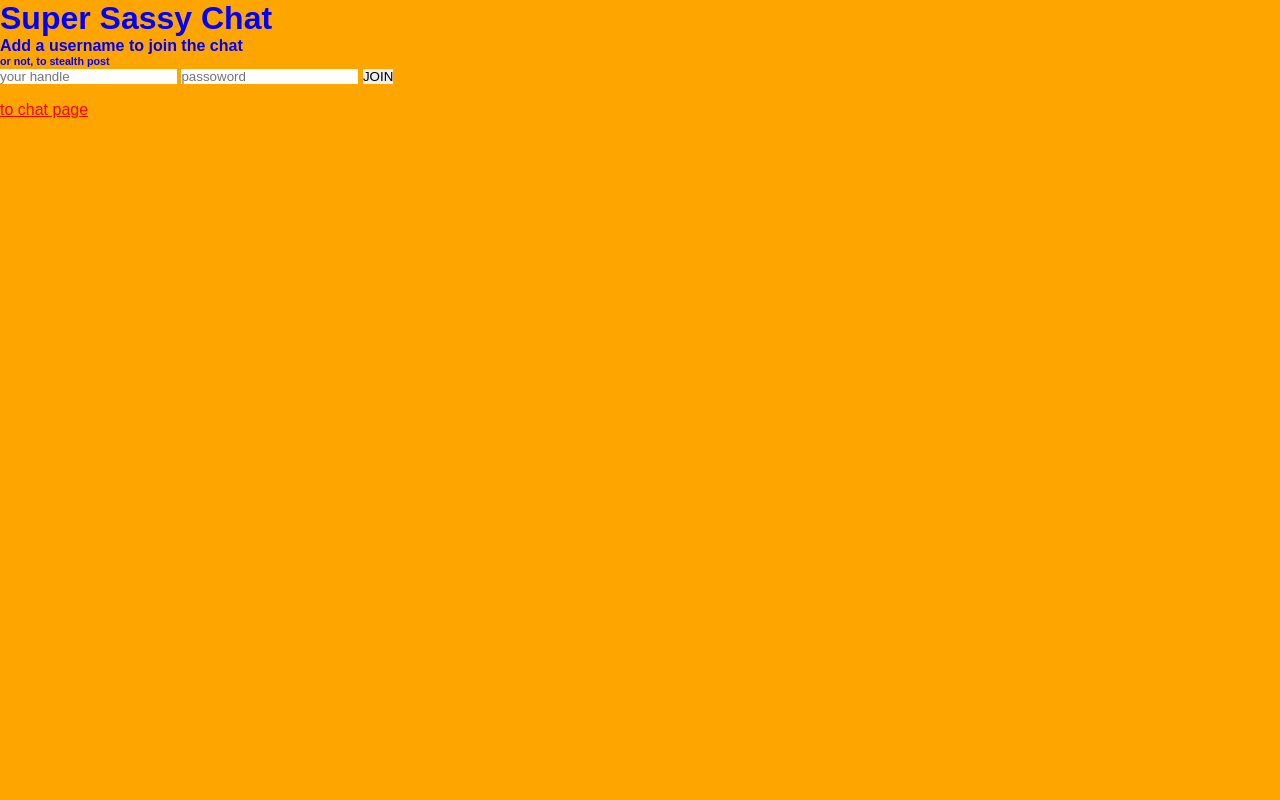
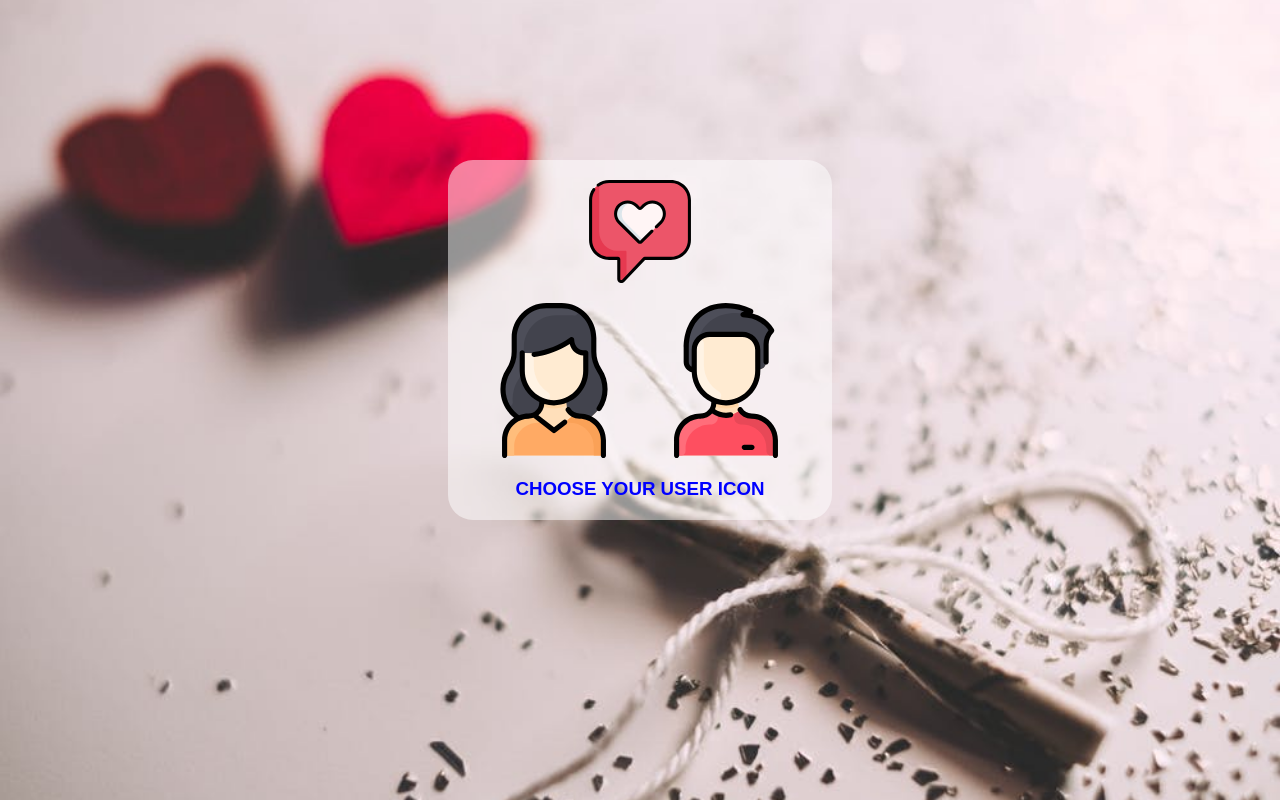
Before and after one commit to ElaineBalgos/Balgos_E_ChatApp, a website: page index.html in a window 1280 px wide. Drawn offline with Linux system fonts and the light colour scheme.

Commit message:
aass landing page

```diff
--- a/app.js
+++ b/app.js
@@ -31,12 +31,12 @@ messenger.on('connection', (socket) => {
     console.log(`a user connected: ${socket.id}`);
 
     // send the connected user their assigned ID
-    socket.emit('connected', { sID:`${socket.id}` , message: 'new connection'})
+    socket.emit('connected', { sID:`${socket.id}` , message: 'new connection'});
 
-    socket.on('chatmessgae', function(msg) {
+    socket.on('chatmessage', function(msg) {
         console.log(msg);
 
-        messenger.emit('message'), { id: socket.id, message: msg}
+        messenger.emit('message', { id: socket.id, message: msg})
     });
 
     socket.on('disconnect', () => {
--- a/assets/sass/main.scss
+++ b/assets/sass/main.scss
@@ -1,4 +1,8 @@
+// @import "modules/mediaQueries";
+
 @import "modules/vars";
 @import "modules/defaults";
 
+@import "modules/index";
+
 // import mqs here (later)
--- a/assets/sass/modules/_defaults.scss
+++ b/assets/sass/modules/_defaults.scss
@@ -6,9 +6,8 @@
 }
 
 body {
-  background-color: $main-bg-color;
+  // background-color: $main-bg-color;
   color: $main-text-color;
-
   font-family: $default-family;
   font-size: 16px;
 }
@@ -20,3 +19,17 @@ a {
 
   margin: 1em 0;
 }
+
+.new-message {
+  padding: 10px;
+  background-color: blue;
+  color: white;
+  border-radius: 8px;
+  float: left;
+  clear: both;
+}
+
+.my-message {
+  background-color: green;
+  float: right;
+}
--- a/assets/sass/modules/_vars.scss
+++ b/assets/sass/modules/_vars.scss
@@ -1,4 +1,6 @@
 $main-bg-color: orange;
 $main-text-color: blue;
 
+$main-background-image: url(../image/mainbg.jpg);
+
 $default-family: arial, helvetica, sans-serif;
--- /dev/null
+++ b/assets/sass/modules/index.scss
@@ -0,0 +1,55 @@
+html {
+  background: url(../image/mainbg.jpg) no-repeat center center fixed;
+  -webkit-background-size: cover;
+  -moz-background-size: cover;
+  -o-background-size: cover;
+  background-size: cover;
+}
+
+body {
+  position: relative;
+  margin-top: 60%;
+}
+
+.mainContainer {
+  background: rgba(255, 255, 255, 0.5);
+  border-radius: 25px;
+  text-align: center;
+  margin: auto;
+  padding: 20px;
+  width: 70%;
+}
+
+.logo {
+  margin: 0 auto;
+  width: 30%;
+}
+
+.user {
+  display: flex;
+  justify-content: center;
+}
+.woman,
+.man {
+  width: 90%;
+}
+
+@media only screen and (min-width: 768px) {
+  body {
+    margin-top: 25%;
+  }
+
+  .mainContainer {
+    width: 50%;
+  }
+}
+
+@media only screen and (min-width: 1024px) {
+  body {
+    margin-top: 12.5%;
+  }
+
+  .mainContainer {
+    width: 30%;
+  }
+}
--- a/index.html
+++ b/index.html
@@ -6,21 +6,30 @@
 
     <link rel="stylesheet" href="css/main.css">
 
-    <title>Chat with Me</title>
+    <title>LoveChat</title>
 </head>
 <body>
     <main>
-        <h1 class="hidden">Super Sassy Chat</h1>
+        <!-- <h1 class="hidden">Super Sassy Chat</h1>
         <h4>Add a username to join the chat</h4>
         <h6>or not, to stealth post</h6>
 
         <input type="text" placeholder="your handle">
         <input type="text" placeholder="passoword">
 
-        <input type="submit" value="JOIN">
+        <input type="submit" value="JOIN"> -->
 
         <!-- temp hack to bypass login -->
-        <a href="/chat">to chat page</a>
+        <!-- <a href="/chat">to chat page</a> -->
+
+         <div class="mainContainer">
+            <section class="logo"><img src="image/love.svg" alt="loveChat"></section>
+            <section class="user">
+                <a href="/chat"><img class="woman" src="image/woman.svg" alt="woman"></a>
+                <a href="/chat"><img class="man" src="image/man.svg" alt="man"></a>
+            </section>
+            <h3> CHOOSE YOUR USER ICON</h3>
+        </div>
     </main>
 </body>
 </html>
--- a/public/scripts/components/TheMessageComponent.js
+++ b/public/scripts/components/TheMessageComponent.js
@@ -3,10 +3,16 @@ export default {
 
     template:
     `
-    <article>
+    <article class="new-message" :class="{ 'my-message' : matchedID }">
         <h1>{This is a message}</h1>
         <h4>{{msg.message.name}} says:</h4>
         <p>{{msg.message.content}}</p>
     </article>
-    `
+    `,
+
+    data: function() {
+        return {
+            matchedID: this.socketid == this.msg.id
+        }
+    }
 }
--- a/public/scripts/main.js
+++ b/public/scripts/main.js
@@ -9,17 +9,18 @@ import ChatMessage from "./components/TheMessageComponent.js"
     // messenger service event handling -> incoming fromthe manager
     function setUserID({sID, message}) {
         // incoming connected event with the data
-        debugger;
+        // debugger;
         vm.socketID = sID;
     }
 
-    function apprendMessage(message) {
-        vm.message.push(message);
+    function appendMessage(message) {
+        // debugger;
+        vm.messages.push(message);
     }
 
     const vm = new Vue({
         data: {
-            // received from
+            // incoming from the server
             messages: [],
             nickname: "",
             username: "",
@@ -35,7 +36,7 @@ import ChatMessage from "./components/TheMessageComponent.js"
 
         methods: {
             dispatchMessage() {
-                debugger;
+                // debugger;
                 socket.emit('chatmessage', {content: this.message, name: this.nickname || "Anonymous"})
             }
         },
@@ -47,5 +48,5 @@ import ChatMessage from "./components/TheMessageComponent.js"
     }).$mount("#app");
 
     socket.addEventListener("connected", setUserID);
-    socket.addEventListener("message", apprendMessage);
+    socket.addEventListener('message', appendMessage);
 })();
```
Also changed, not shown: chat.html (+2 -3 lines), public/css/main.css, public/css/modules/index.css (added), public/image/chatbg.jpg (added), public/image/love.svg (added), public/image/mainbg.jpg (added), public/image/man.svg (added), public/image/woman.svg (added), 3 other files.
